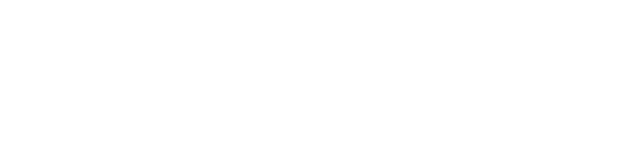
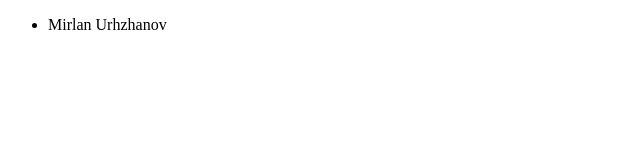
Before and after one commit to jyldyzacademy2022/altair-students, a plain HTML site: page index.html in a window 1280 px wide. Shown: the whole page, without its empty margins (0-640 px from the left). Drawn offline with Linux system fonts and the light colour scheme.

Commit message:
Add Mirlan

```diff
--- a/index.html
+++ b/index.html
@@ -6,5 +6,9 @@
     <meta name="viewport" content="width=device-width, initial-scale=1.0" />
     <title>Document</title>
   </head>
-  <body></body>
+  <body>
+    <ul>
+      <li>Mirlan Urhzhanov</li>
+    </ul>
+  </body>
 </html>
```
